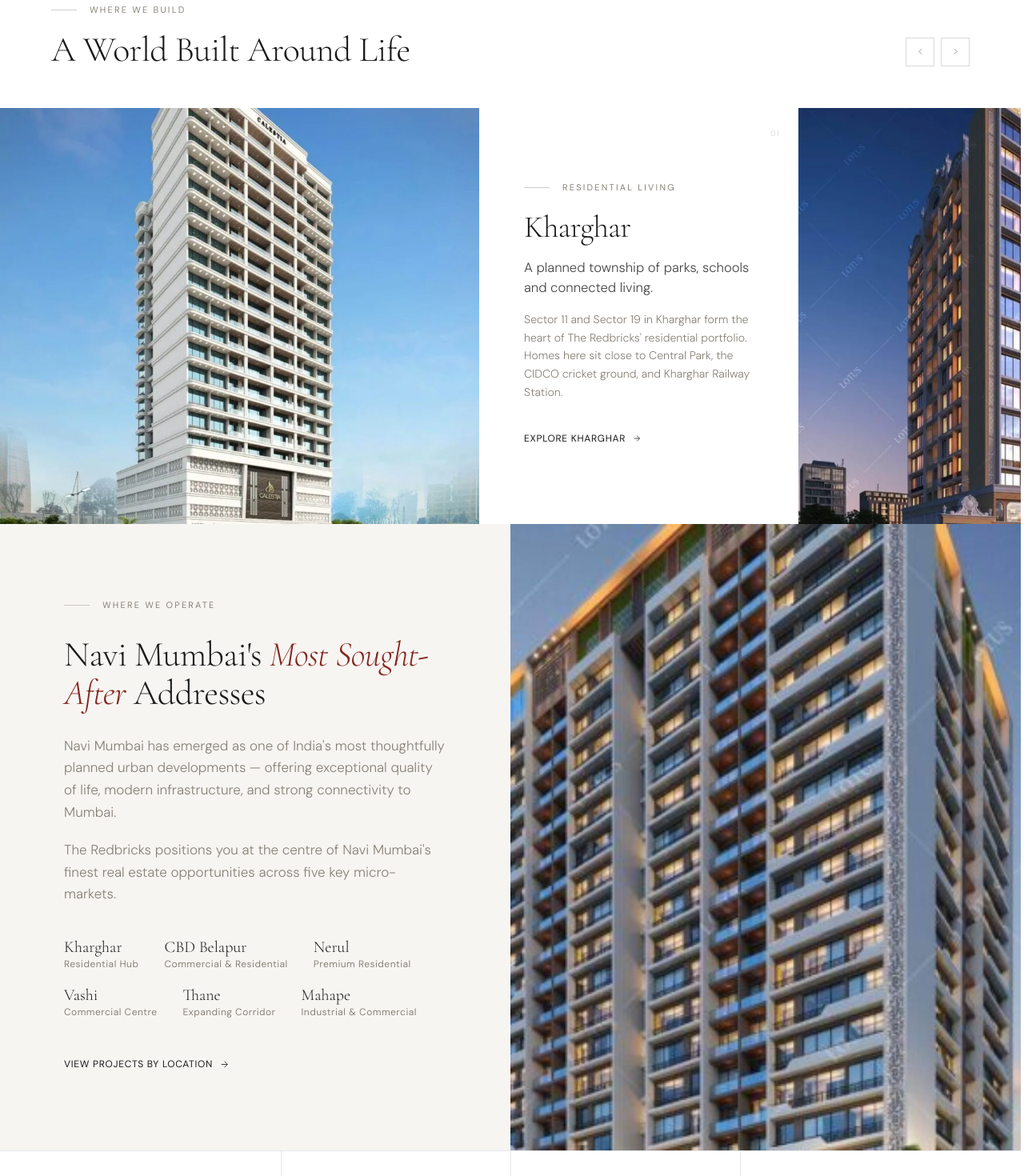
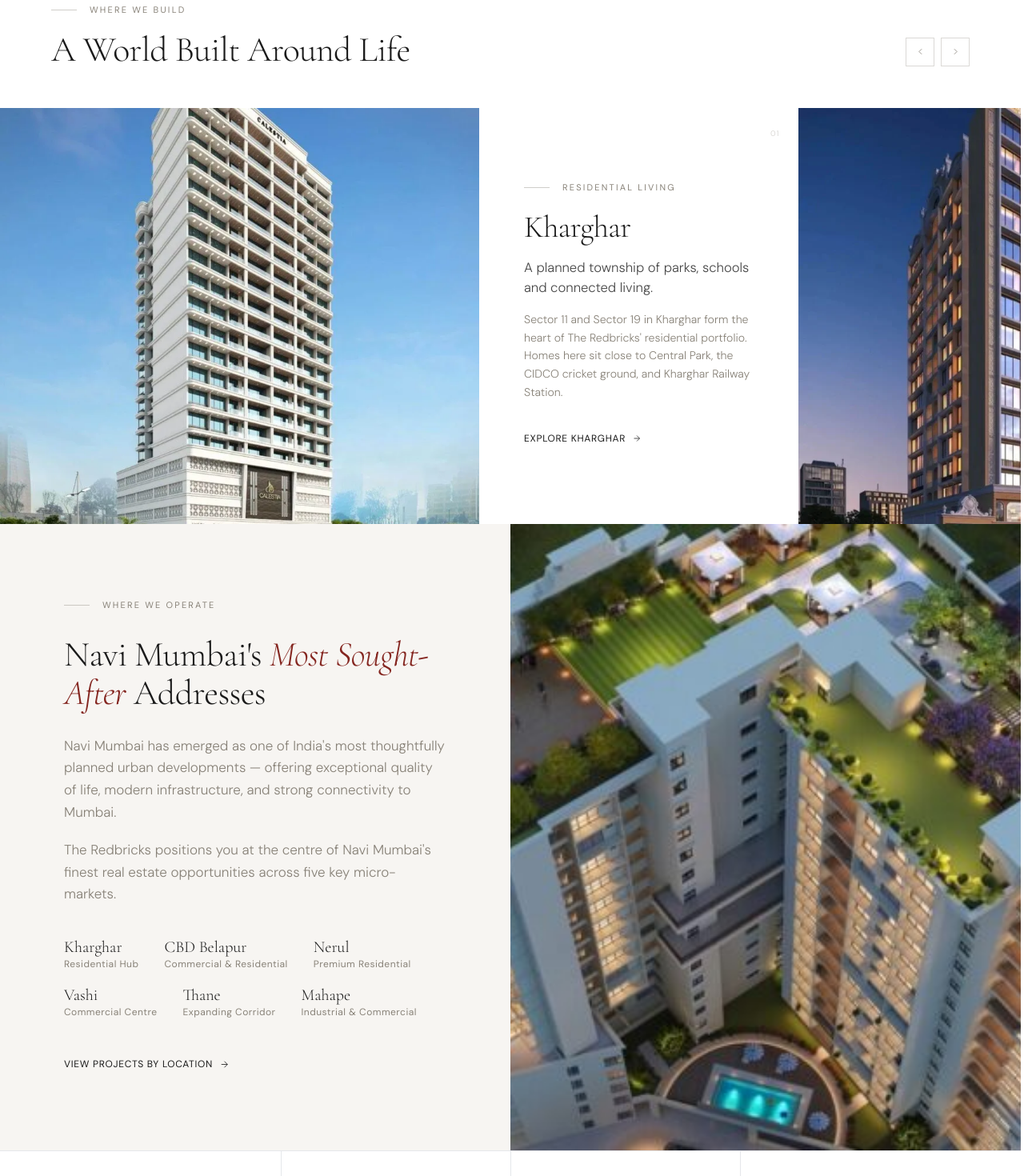
Before and after one commit to Rahul-Sanskar/The-Redbricks-Revamp, a React (Vite) app: page / in a window 1280 px wide. Shown: the part 3240-4710 px from the top of the page at 80% size. Built offline with nearby package versions, Linux system fonts and the light colour scheme.

Commit message:
fix: remove pics with watermarks

```diff
--- a/src/components/CommunitiesSection.jsx
+++ b/src/components/CommunitiesSection.jsx
@@ -38,8 +38,8 @@
     name:     'Nerul',
     tagline:  'Urban connectivity meets green surroundings.',
     body:     'Nerul\'s Sector 19A and MIDC precincts combine excellent transit links with mature neighbourhoods. The area is close to Seawoods, DY Patil Stadium, and Palm Beach Road.',
-    image:    '/images/silver-crest-lg.jpg',
-    imageWebp:'/images/silver-crest-lg.webp',
+    image:    '/images/silver-crest-main.jpg',
+    imageWebp:'/images/silver-crest-main.webp',
     imageAlt: 'Nerul residential development — Silver Crest',
     href:     '/projects/?location=nerul',
     cta:      'Explore Nerul',
@@ -51,8 +51,8 @@
     name:     'CBD Belapur',
     tagline:  'Navi Mumbai\'s civic and financial centre.',
     body:     'Sector 30 in CBD Belapur offers a prestigious address with proximity to government offices, the CBD Belapur Railway Station, and direct expressway access to Mumbai.',
-    image:    '/images/location.jpg',
-    imageWebp:'/images/location-lg.webp',
+    image:    '/images/mount-bliss.jpg',
+    imageWebp:'/images/mount-bliss.webp',
     imageAlt: 'CBD Belapur residential development — Mount Bliss',
     href:     '/projects/?location=cbd-belapur',
     cta:      'Explore Belapur',
--- a/src/components/LocationLifestyle.jsx
+++ b/src/components/LocationLifestyle.jsx
@@ -113,7 +113,7 @@
         <div className="relative overflow-hidden order-1 lg:order-2"
           style={{ minHeight: '420px' }}>
           <motion.img
-            src="/images/location.jpg"
+            src="/images/mount-bliss.jpg"
             alt="Modern architecture in Navi Mumbai"
             className="absolute inset-0 w-full h-full object-cover object-center"
             loading="lazy"
--- a/src/data/projects.js
+++ b/src/data/projects.js
@@ -165,9 +165,7 @@
     portraitImage: '/images/silver-crest-main.jpg',
     largeImage:    '/images/silver-crest-main.jpg',
     gallery: [
-      { src: '/images/silver-crest-main.jpg',  alt: 'Silver Crest — main elevation' },
-      { src: '/images/silver-crest-lg.jpg',    alt: 'Silver Crest — architectural view' },
-      { src: '/images/silver-crest.jpg',        alt: 'Silver Crest — exterior' },
+      { src: '/images/silver-crest-main.jpg', alt: 'Silver Crest — main elevation' },
     ],
 
     href:    '/projects/silver-crest/',
@@ -598,8 +596,7 @@
     portraitImage: '/images/16seventeen.jpg',
     largeImage:    '/images/16seventeen.jpg',
     gallery: [
-      { src: '/images/16seventeen.jpg',    alt: '16Seventeen Atelier — main elevation' },
-      { src: '/images/16seventeen-lg.jpg', alt: '16Seventeen Atelier — architectural view' },
+      { src: '/images/16seventeen.jpg', alt: '16Seventeen Atelier — main elevation' },
     ],
 
     href:    '/projects/16seventeen-atelier/',
```
